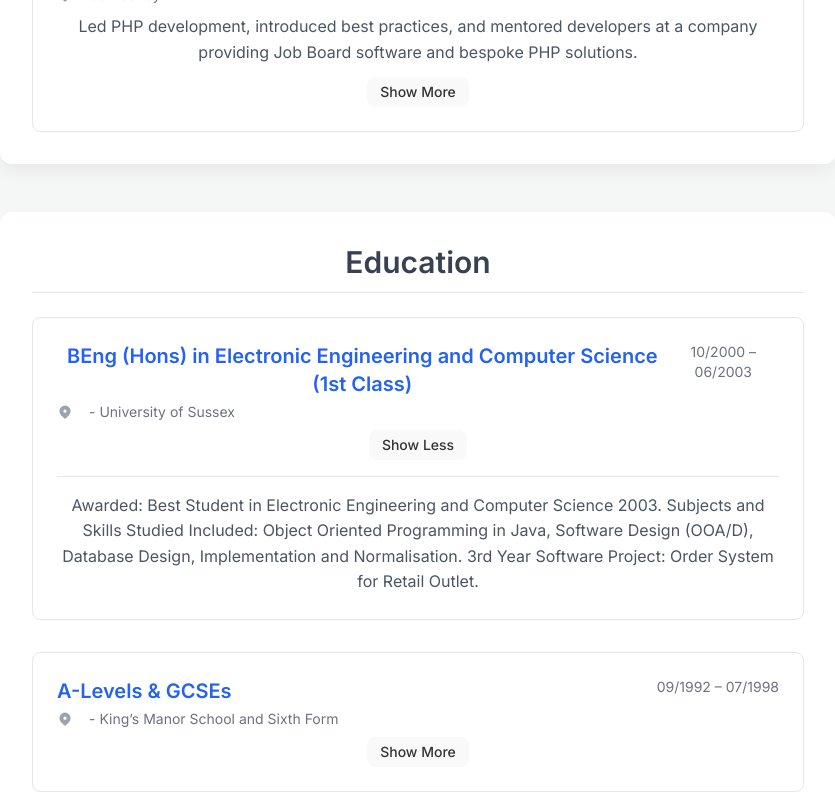
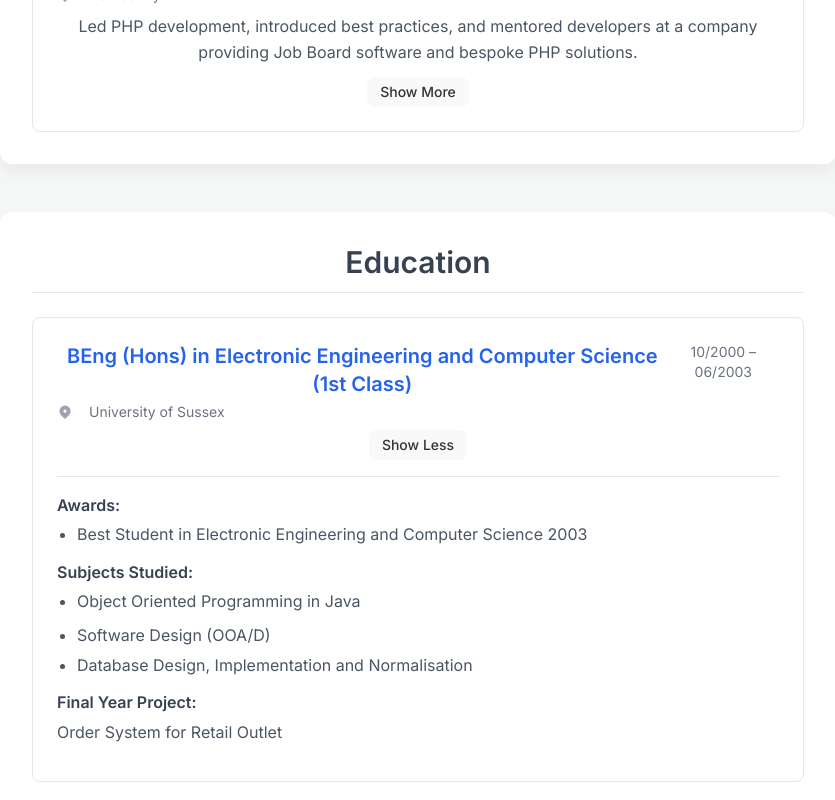
Before and after one commit to levofski/live-cv, a Vue app: page / in a window 1280 px wide. Both pictures are taken after a click on the element 640 px from the left and 1691 px from the top of the page. Shown: the part 1291-2091 px from the top of the page, without its empty margins (222-1057 px from the left). Built offline with nearby package versions, Linux system fonts and the light colour scheme.

Commit message:
feat: enhance education section with detailed information - **Files Changed**: `EducationSection.vue`, `PersonalStatement.vue`, `education.json` - **Reason**: Added awards, subjects studied, final year project, and A-Level/GCSE details to the education section for improved clarity and completeness.

```diff
--- a/src/components/EducationSection.vue
+++ b/src/components/EducationSection.vue
@@ -43,7 +43,8 @@ function toggleExpand(id) {
                 clip-rule="evenodd"
               />
             </svg>
-            <span>{{ edu.location }} - {{ edu.institution }}</span>
+            <span v-if="edu.location">{{ edu.location }} - </span>
+            <span>{{ edu.institution }}</span>
           </div>
           <button class="button button-secondary text-sm py-1 px-3">
             {{ expanded[edu.id] ? "Show Less" : "Show More" }}
@@ -75,9 +76,64 @@ function toggleExpand(id) {
               mass: 0.5,
             },
           }"
-          class="mt-4 pt-4 border-t border-gray-200 overflow-hidden"
+          class="mt-4 pt-4 border-t border-gray-200 overflow-hidden text-left"
         >
-          <p class="text-gray-600">{{ edu.details }}</p>
+          <div v-if="edu.awards && edu.awards.length" class="mb-3">
+            <h4 class="text-md font-semibold text-gray-700 mb-1">Awards:</h4>
+            <ul class="list-disc pl-5 space-y-1 text-gray-600">
+              <li v-for="(award, index) in edu.awards" :key="'award-' + index">
+                {{ award }}
+              </li>
+            </ul>
+          </div>
+
+          <div
+            v-if="edu.subjectsStudied && edu.subjectsStudied.length"
+            class="mb-3"
+          >
+            <h4 class="text-md font-semibold text-gray-700 mb-1">
+              Subjects Studied:
+            </h4>
+            <ul class="list-disc pl-5 space-y-1 text-gray-600">
+              <li
+                v-for="(subject, index) in edu.subjectsStudied"
+                :key="'subject-' + index"
+              >
+                {{ subject }}
+              </li>
+            </ul>
+          </div>
+
+          <div v-if="edu.finalYearProject" class="mb-3">
+            <h4 class="text-md font-semibold text-gray-700 mb-1">
+              Final Year Project:
+            </h4>
+            <p class="text-gray-600">{{ edu.finalYearProject }}</p>
+          </div>
+
+          <div v-if="edu.aLevels && edu.aLevels.length" class="mb-3">
+            <h4 class="text-md font-semibold text-gray-700 mb-1">A-Levels:</h4>
+            <ul class="list-disc pl-5 space-y-1 text-gray-600">
+              <li
+                v-for="(level, index) in edu.aLevels"
+                :key="'alevel-' + index"
+              >
+                {{ level.subject }}: {{ level.grade }}
+              </li>
+            </ul>
+          </div>
+
+          <div v-if="edu.gcses && edu.gcses.length" class="mb-3">
+            <h4 class="text-md font-semibold text-gray-700 mb-1">GCSEs:</h4>
+            <ul class="list-disc pl-5 space-y-1 text-gray-600">
+              <li v-for="(item, index) in edu.gcses" :key="'gcse-' + index">
+                {{ item.subject }}: {{ item.grade }}
+              </li>
+            </ul>
+            <p class="text-gray-600 text-sm mt-1">
+              (Plus other GCSEs at grade C or above)
+            </p>
+          </div>
         </div>
       </div>
     </div>
@@ -88,4 +144,5 @@ function toggleExpand(id) {
 .text-blue-600 {
   color: #2563eb; /* Tailwind's blue-600 */
 }
+/* Add any additional scoped styles if needed */
 </style>
--- a/src/components/PersonalStatement.vue
+++ b/src/components/PersonalStatement.vue
@@ -48,9 +48,11 @@ const renderedMarkdown = computed(() => {
   margin-top: 1em;
   margin-bottom: 1em;
   padding-left: 1.75em;
+  text-align: left; /* Ensure left alignment */
 }
 .prose :where(li):not(:where([class~="not-prose"] *)) {
   margin-top: 0.25em;
   margin-bottom: 0.25em;
+  text-align: left; /* Ensure left alignment for list items too */
 }
 </style>
--- a/src/data/education.json
+++ b/src/data/education.json
@@ -5,7 +5,15 @@
     "institution": "University of Sussex",
     "period": "10/2000 – 06/2003",
     "location": "",
-    "details": "Awarded: Best Student in Electronic Engineering and Computer Science 2003. Subjects and Skills Studied Included: Object Oriented Programming in Java, Software Design (OOA/D), Database Design, Implementation and Normalisation. 3rd Year Software Project: Order System for Retail Outlet."
+    "awards": [
+      "Best Student in Electronic Engineering and Computer Science 2003"
+    ],
+    "subjectsStudied": [
+      "Object Oriented Programming in Java",
+      "Software Design (OOA/D)",
+      "Database Design, Implementation and Normalisation"
+    ],
+    "finalYearProject": "Order System for Retail Outlet"
   },
   {
     "id": "kings-manor-1998",
@@ -13,6 +21,29 @@
     "institution": "King’s Manor School and Sixth Form",
     "period": "09/1992 – 07/1998",
     "location": "",
-    "details": "‘A’ Levels: Physics B, Mathematics C, Electronics D. 9 GCSEs at grade C or above, including Mathematics A* and Science AA."
+    "aLevels": [
+      {
+        "subject": "Physics",
+        "grade": "B"
+      },
+      {
+        "subject": "Mathematics",
+        "grade": "C"
+      },
+      {
+        "subject": "Electronics",
+        "grade": "D"
+      }
+    ],
+    "gcses": [
+      {
+        "subject": "Mathematics",
+        "grade": "A*"
+      },
+      {
+        "subject": "Science",
+        "grade": "AA"
+      }
+    ]
   }
 ]
```
